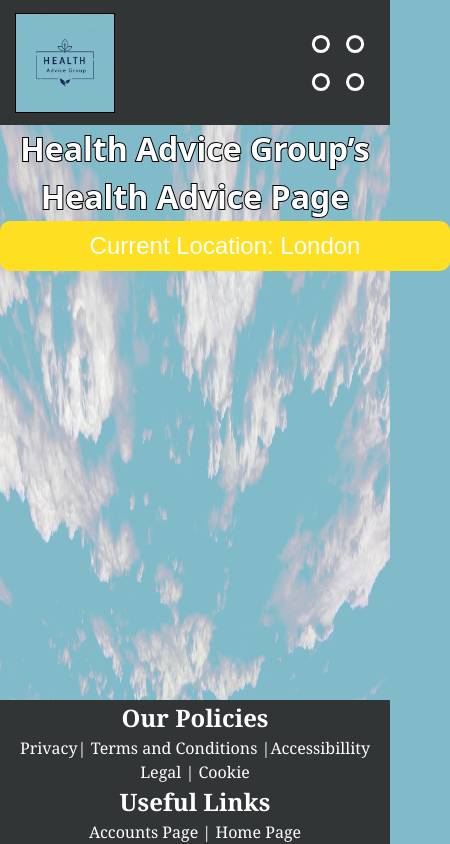
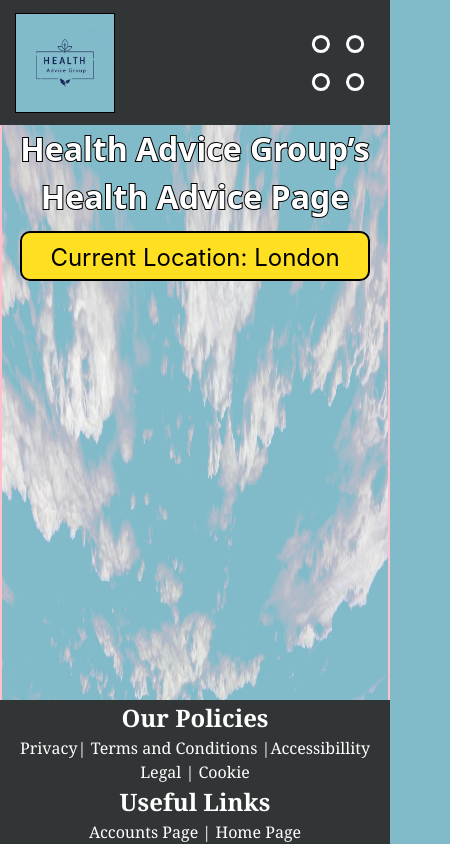
Before and after one commit to RayyanAli0798/HealthAdviceGroup, a React (Vite) app in the folder HAG/: page / in a window 390 px wide. Shown: the whole page, 450 px wide, since content can reach past the window. Built offline with nearby package versions, Linux system fonts and the light colour scheme.

Commit message:
need to make button responsive

```diff
--- a/HAG/src/Components/SelectorMenu/SelectorMenu.css
+++ b/HAG/src/Components/SelectorMenu/SelectorMenu.css
@@ -1,18 +1,21 @@
 .dropdown {
     display: inline-block;
+
 }
 
 .dropdown button {
     background-color: #FFDF22;
     border-radius: 10px;
-    color: white;
+    color: black;
+    font-family: "inter";
     padding: 10px 15px;
-    border: none;
+    border: 2px solid black;
     cursor: pointer;
 
-    width: 450px;
+    width: 350px;
     height: 50px;
     font-size: x-large;
+
 
 }
 
@@ -21,6 +24,14 @@
     color: black;
     text-decoration: none;
     padding: 10px 15px;
+    color: black;
+    font-family: "inter";
+    width: 350px;
+    height: 40px;
+    cursor: pointer;
+    border-radius: 10px;
+
+    text-align: center;
 }
 
 .dropdown .content {
@@ -35,12 +46,9 @@
 
 .dropdown:hover .content {
     display: block;
-}
 
-.dropdown:hover button {
-    background-color: #FFDF22;
 }
 
 .dropdown a:hover {
-    background-color: #FFDF22;
+    background-color: #ffffff;
 }
--- a/HAG/src/Components/SelectorMenu/SelectorMenu.jsx
+++ b/HAG/src/Components/SelectorMenu/SelectorMenu.jsx
@@ -7,14 +7,13 @@ export default function SelectorMenu({ ItemsList }) {
         ItemsList.length ? ItemsList[0] : "no location"
     );
 
-
     return (
         <div className="dropdown">
             <button> Current Location:  {location}  </button>
 
             <div className="content">
                 {ItemsList.map((item, index) => (
-                    <a key={index} >  {item} </a>
+                    <a key={index} onClick={()=> (setLocation(item))}>  {item} </a>
                 ))}
 
             </div>
--- a/HAG/src/Pages/HomePage/HomePage.css
+++ b/HAG/src/Pages/HomePage/HomePage.css
@@ -4,16 +4,22 @@
     width: 100%;
     position: absolute;
     z-index: 1;
+    border: 2px solid pink;
 }
 
 .HomeContent {
     z-index: 4;
+    display: flex;
+    flex-direction: column;
+    flex-wrap: nowrap;
+    align-items: center;
+    gap: 10px;
+
 
 }
 
 .HealthPageTitle {
     width: 100%;
-
     padding-top: 125px;
     height: fit-content;
 
@@ -24,3 +30,7 @@
     paint-order: stroke fill;
     color: white;
 }
+
+.LocationSelector {
+
+}
--- a/HAG/src/Pages/HomePage/HomePage.jsx
+++ b/HAG/src/Pages/HomePage/HomePage.jsx
@@ -14,7 +14,7 @@ export default function HomePage() {
             <div className="HomeContent">
 
                 <h1 className="HealthPageTitle">    Health Advice Group’s <br /> Health Advice Page</h1>
-                <SelectorMenu ItemsList={["London", "GoobTown"]} />
+                <SelectorMenu ItemsList={["London"]} className="LocationSelector" />
 
             </div>
             <Footer />
```
Also changed, not shown: 1 other file (tests, documents, lock files or other folders).
